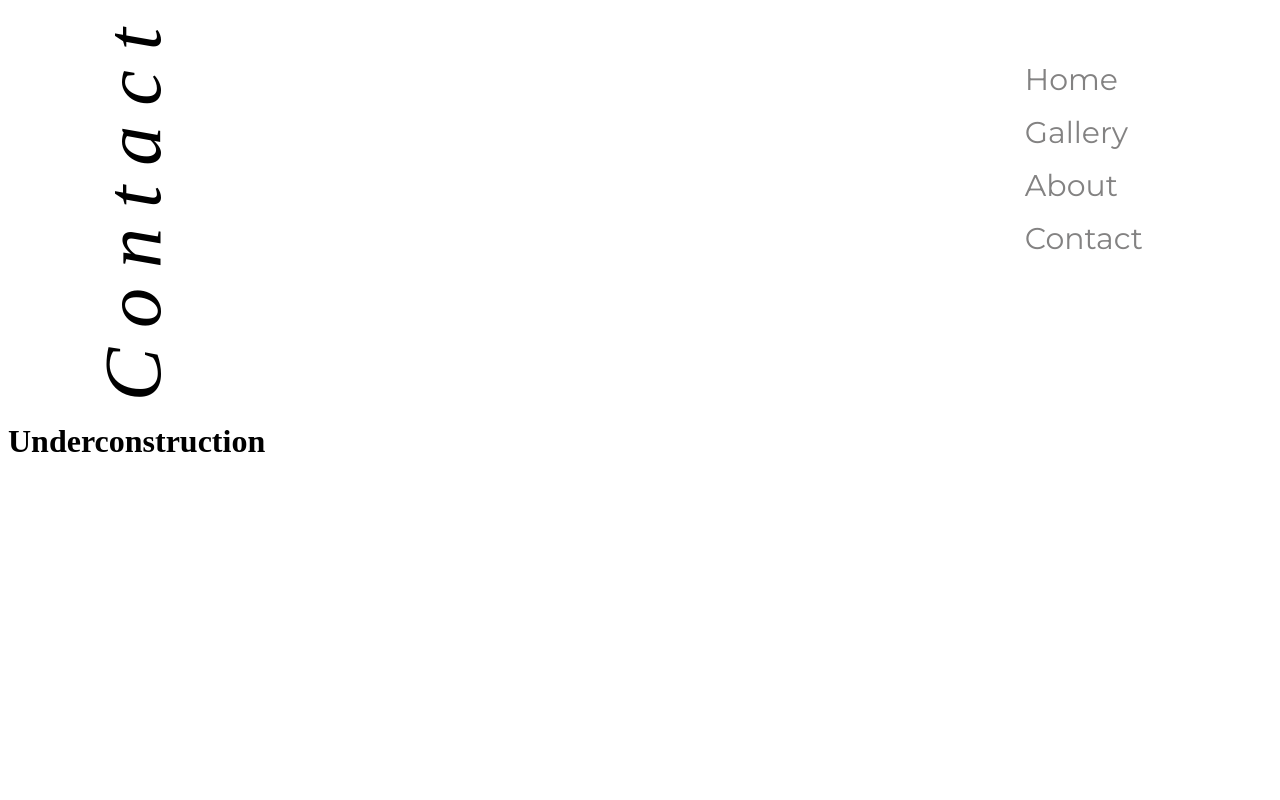
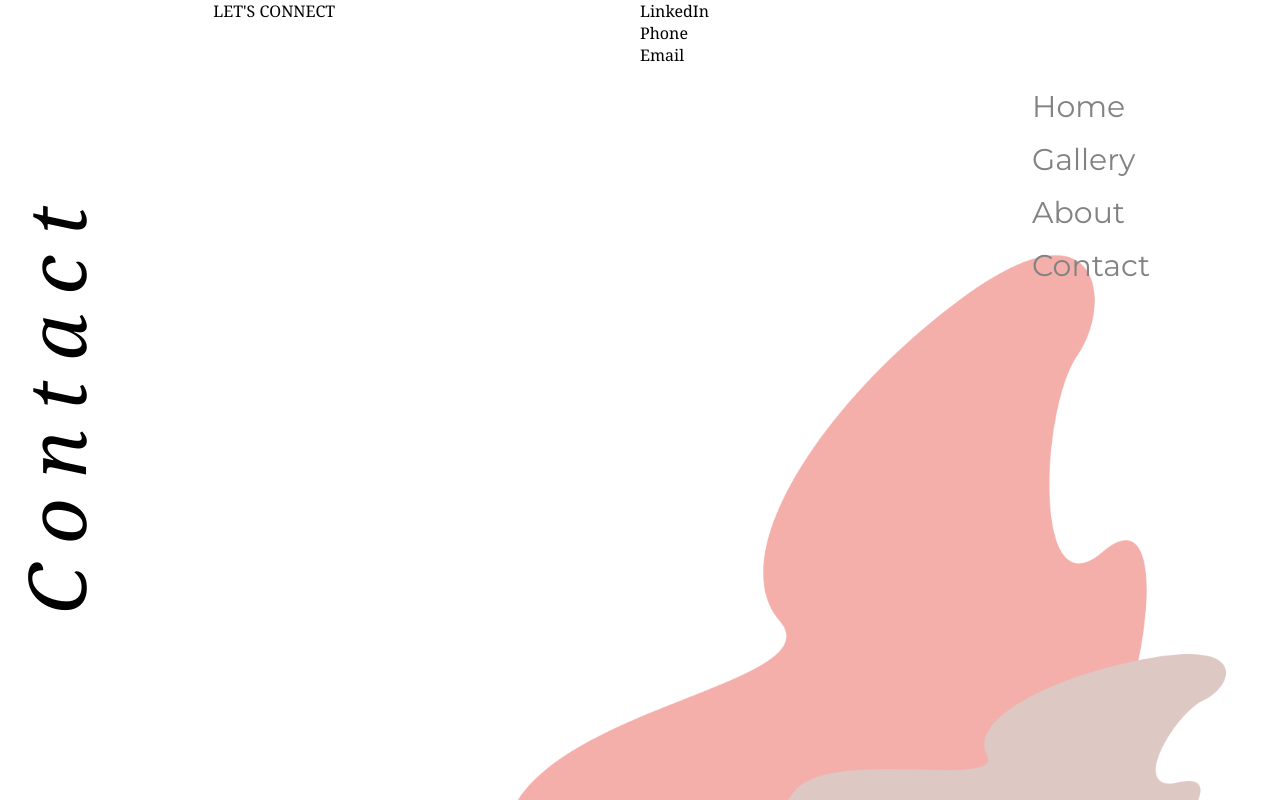
Before and after one commit to kamisch/AthenaKuang-Website, a plain HTML site: page contact.html in a window 1280 px wide. Drawn offline with nearby package versions, Linux system fonts and the light colour scheme.

Commit message:
grid layout

```diff
--- a/contact.html
+++ b/contact.html
@@ -27,7 +27,12 @@
 
 <body>
     <div class ="scene_element scene_element--fadeinup">
-        <nav>
+        <div class = "grid-layout">
+            <div class = "header">
+                    <p><i>Contact</i></p>
+            </div>
+
+            <nav class = "menu">
                 <ul>
                     <li><a href="index.html">Home</a></li>
                     <li><a href="gallery.html">Gallery</a></li>
@@ -35,10 +40,28 @@
                     <li><a href="contact.html">Contact</a></li>
                     </ul>
             </nav>
-        <div class = "header">
-            <p><i>Contact</i></p>
+
+            <div class = "calltoaction">
+                LET'S CONNECT
             </div>
-        <h1>Underconstruction</h1>
+
+            <div class = "contact-flex">
+                <div class = "linkedin">
+                    LinkedIn
+                </div>
+
+                <div class = "phone">
+                    Phone
+                </div>
+
+                <div class = "email">
+                    Email
+                </div>
+
+                </div>
+
+            </div>
+        </div>
     </div>
     <!-- end container -->
     <!-- NECESSARY <script> LINKS. The three <script> links below add jQuery, popper.js, and Bootstrap 4 JavaScript. These are libraries of scripts that are necessary to make Bootstrap's interactive and animated components work (e.g., dropdown menus, buttons, alerts, carousels, collapsing navbars and content areas, modals, popups, tooltips, etc). These three <script> links MUST appear in THIS ORDER; this is because both popper.js and the Bootstrap scripts rely on jQuery to work, so jQuery must load into your page first. We add these links at the bottom of the <body> element instead of in the <head> element so the scripts won't be loaded into your site until they're needed, which helps with your site's speed and functionality. -->
--- a/css/contact.css
+++ b/css/contact.css
@@ -1,3 +1,26 @@
 * {
+    margin: 0;
+}
+
+body {
+    overflow: hidden;
+    font-family: Georgia, 'Times New Roman', Times, serif;
+    background: url("../images/aboutme.png") no-repeat center center fixed;
+    -webkit-background-size: cover;
+    -moz-background-size: cover;
+    -o-background-size: cover;
+    background-size:cover;
 
 }
+
+.grid-layout {
+    display: grid;
+
+    height: 100vh;
+    width: 100vw;
+
+    grid-template-columns: .5fr 1fr 1fr .5fr;
+
+    grid-template-areas: "header content image menu";
+
+}
```
Lines whose indentation alone changed are shown as unchanged.
